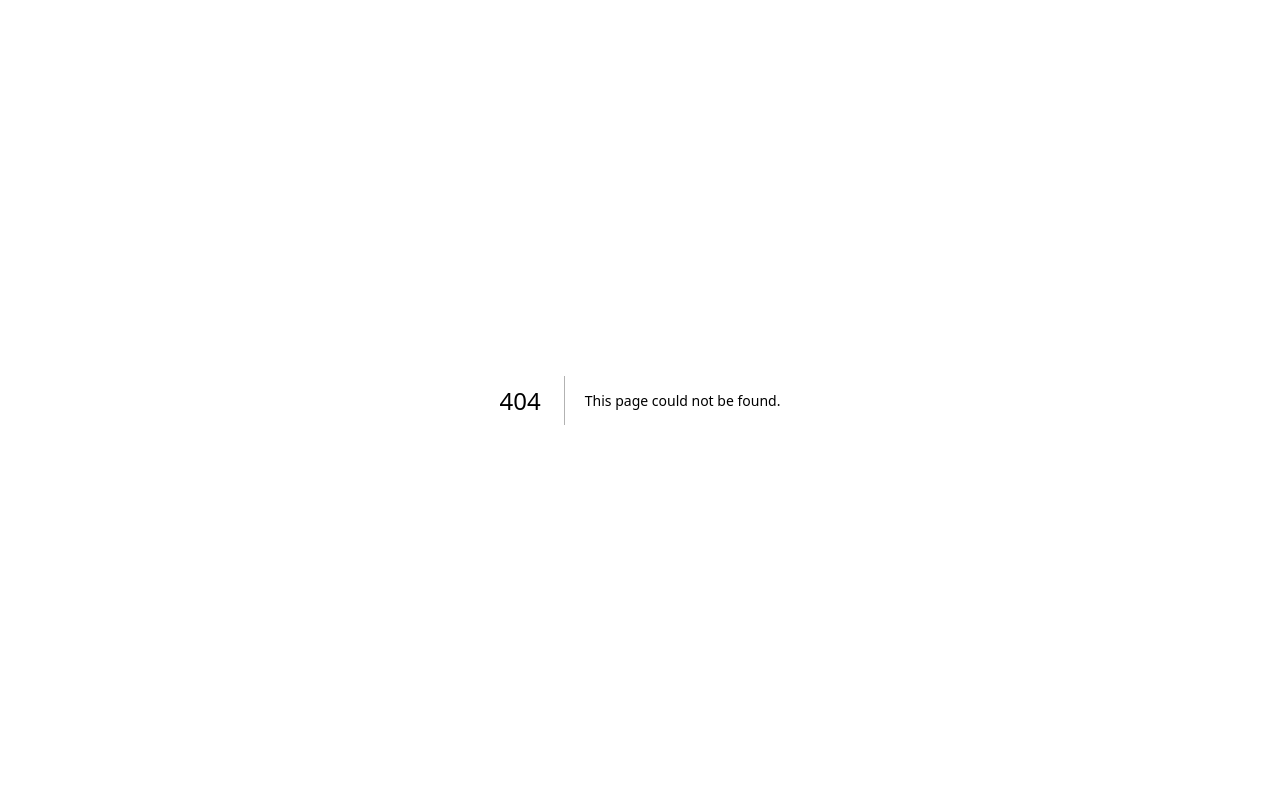
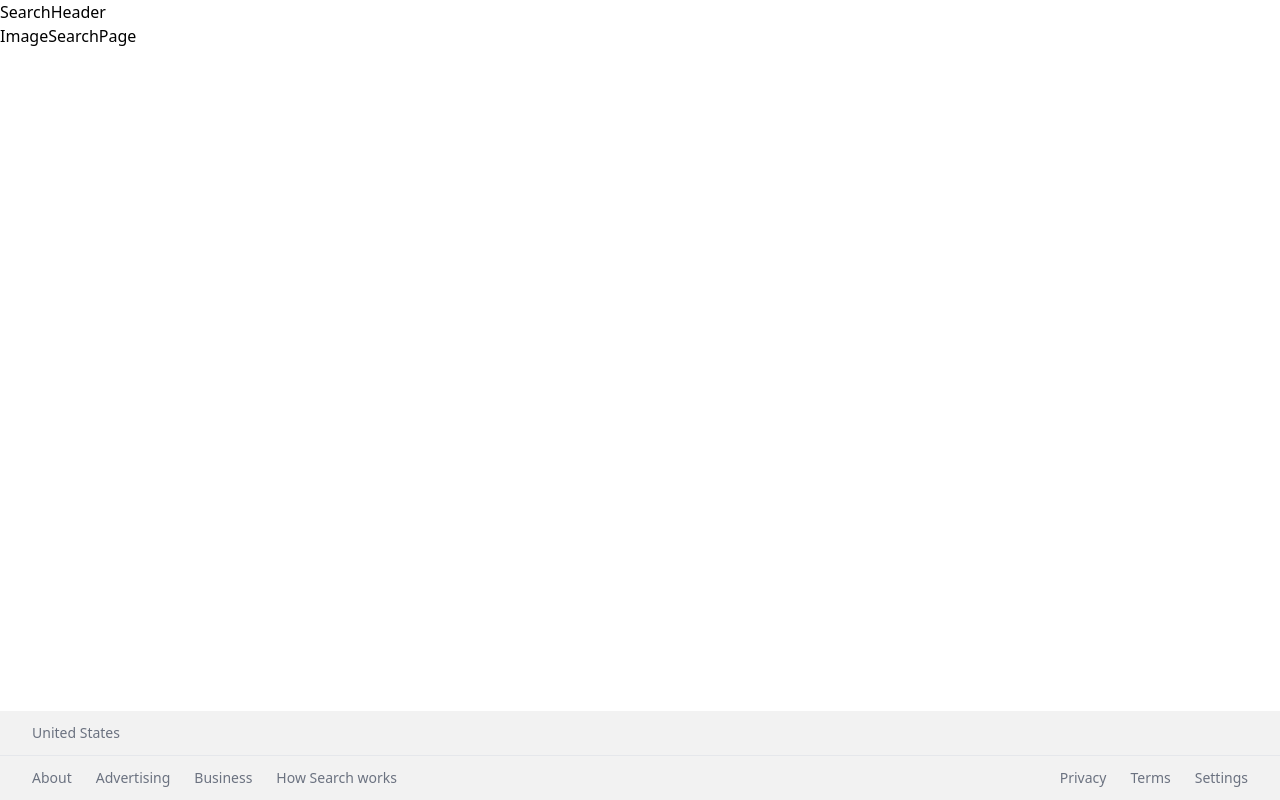
Before and after one commit to harpalnitk/nextjs13-google-clone, a Next.js app: page /search/image in a window 1280 px wide. Before the commit this address had no page. Built offline with nearby package versions, Linux system fonts and the light colour scheme; no server answers.

Commit message:
completed footer

```diff
--- a/src/app/globals.css
+++ b/src/app/globals.css
@@ -8,4 +8,8 @@
          hover:ring-gray-200 focus:outline-none active:ring-gray-300
          hover:shadow-md w-36 h-10 transition-shadow;
     }
+
+    .link{
+        @apply hover:underline cursor-pointer;
+    }
 }
--- a/src/app/layout.js
+++ b/src/app/layout.jsx
@@ -1,3 +1,4 @@
+import Footer from '@/components/Footer'
 import './globals.css'
 
 // charset and viewport meta tags are added by default
@@ -10,7 +11,11 @@
 export default function RootLayout({ children }) {
   return (
     <html lang="en">
-      <body>{children}</body>
+      <body>
+        {children}
+        {/* Footer  */}
+        <Footer/>
+        </body>
     </html>
   )
 }
--- /dev/null
+++ b/src/app/search/image/page.jsx
@@ -0,0 +1,6 @@
+
+export default function ImageSearchPage() {
+  return (
+    <div>ImageSearchPage</div>
+  )
+}
--- /dev/null
+++ b/src/app/search/layout.jsx
@@ -0,0 +1,20 @@
+// Layout file for web and image search pages
+
+import SearchHeader from '@/components/SearchHeader'
+import './../globals.css';
+
+// charset and viewport meta tags are added by default
+//favicon is also added automatically
+export const metadata = {
+  title: 'Results page',
+  description: 'Google Clone project using nextjs 13',
+}
+
+export default function SearchLayout({ children }) {
+  return (
+    <div>
+        <SearchHeader/>
+        {children}
+    </div>
+  )
+}
--- /dev/null
+++ b/src/app/search/web/page.jsx
@@ -0,0 +1,5 @@
+export default function WebSearchPage() {
+  return (
+    <div>WebSearchPage</div>
+  )
+}
--- /dev/null
+++ b/src/components/CountryLookup.jsx
@@ -0,0 +1,17 @@
+'use client';
+
+import { useEffect, useState } from 'react';
+
+//because we want country of client
+
+export default function CountryLookup() {
+  const [country, setCountry] = useState('United States');
+
+  useEffect(() => {
+    fetch('http://ip-api.com/json')
+      .then((res) => res.json())
+      .then((data) => setCountry(data.country));
+  }, []);
+
+  return <div>{country}</div>;
+}
--- /dev/null
+++ b/src/components/Footer.jsx
@@ -0,0 +1,25 @@
+import CountryLookup from "./CountryLookup";
+
+export default function Footer() {
+  return (
+    <footer className="absolute bottom-0 text-sm text-gray-500 bg-[#f2f2f2] w-full">
+        <div className='border-b px-8 py-3'>
+            <CountryLookup/>
+        </div>
+        <div className='flex flex-col sm:flex-row justify-between items-center px-8 py-3 space-y-7 sm:space-y-0'>
+        <ul className="flex items-center space-x-6">
+          <li className="link">About</li>
+          <li className="link">Advertising</li>
+          <li className="link">Business</li>
+          <li className="link">How Search works</li>
+        </ul>
+
+        <ul className="flex items-center space-x-6">
+          <li className="link">Privacy</li>
+          <li className="link">Terms</li>
+          <li className="link">Settings</li>
+        </ul>
+        </div>
+    </footer>
+  )
+}
--- /dev/null
+++ b/src/components/SearchHeader.jsx
@@ -0,0 +1,6 @@
+
+export default function SearchHeader() {
+  return (
+    <div>SearchHeader</div>
+  )
+}
```
Also changed, not shown: 1 other file (tests, documents, lock files or other folders).
